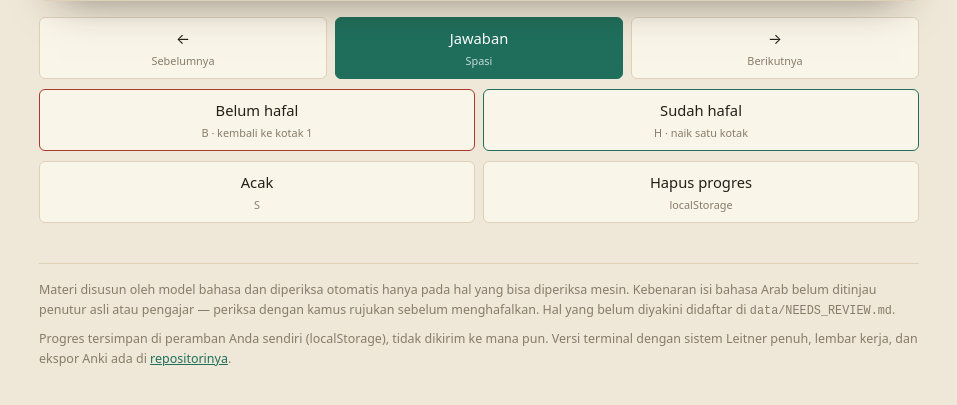
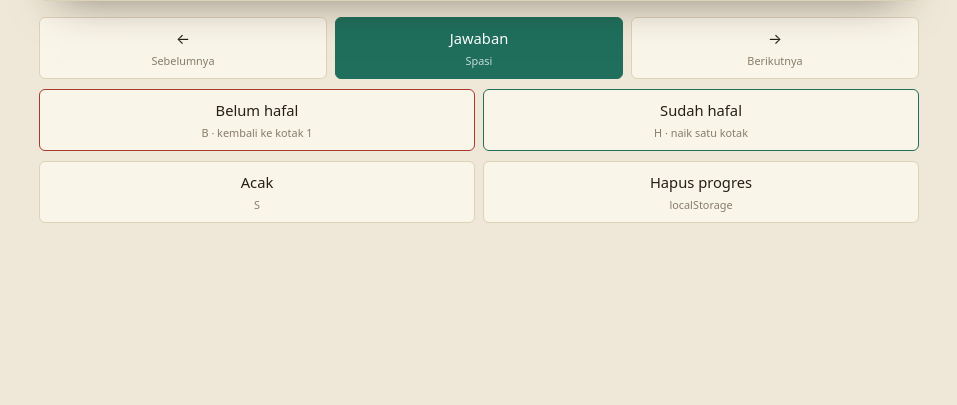
Before and after one commit to HivanA98/Bahasa-Arab, a plain HTML site: page index.html in a window 1280 px wide. Shown: the part 796-1201 px from the top of the page, without its empty margins (161-1118 px from the left). After the commit the page ends 1105 px from the top, so only its background shows below. Drawn offline with Linux system fonts and the light colour scheme.

Commit message:
Hapus kaki halaman pada aplikasi web
Dua paragraf catatan di bawah halaman dihapus atas permintaan pemilik
repositori. Aturan .foot yang menjadi tidak terpakai ikut dibuang.

Catatan yang sama tetap ada di README.md dan data/NEEDS_REVIEW.md.

Co-Authored-By: Claude Opus 5 <noreply@anthropic.com>

```diff
--- a/index.html
+++ b/index.html
@@ -117,20 +117,6 @@
 
 </main>
 
-<footer class="foot">
-  <p>
-    Materi disusun oleh model bahasa dan diperiksa otomatis hanya pada hal yang bisa
-    diperiksa mesin. Kebenaran isi bahasa Arab belum ditinjau penutur asli atau pengajar
-    &mdash; periksa dengan kamus rujukan sebelum menghafalkan. Hal yang belum diyakini
-    didaftar di <code>data/NEEDS_REVIEW.md</code>.
-  </p>
-  <p>
-    Progres tersimpan di peramban Anda sendiri (localStorage), tidak dikirim ke mana pun.
-    Versi terminal dengan sistem Leitner penuh, lembar kerja, dan ekspor Anki ada di
-    <a href="https://github.com/HivanA98/Bahasa-Arab">repositorinya</a>.
-  </p>
-</footer>
-
 <script src="webdata.js"></script>
 <script src="app.js"></script>
 </body>
--- a/style.css
+++ b/style.css
@@ -435,18 +435,6 @@ body {
 }
 
 /* ---------- kaki & tema ---------- */
-.foot {
-  max-width: 880px;
-  margin: 40px auto 0;
-  padding-top: 16px;
-  border-top: 1px solid var(--line);
-  color: var(--ink-faint);
-  font-size: .78rem;
-}
-.foot p { margin: 0 0 8px; }
-.foot a { color: var(--accent); }
-.foot code { font-size: .95em; }
-
 .theme-switcher {
   display: flex;
   justify-content: center;
```
